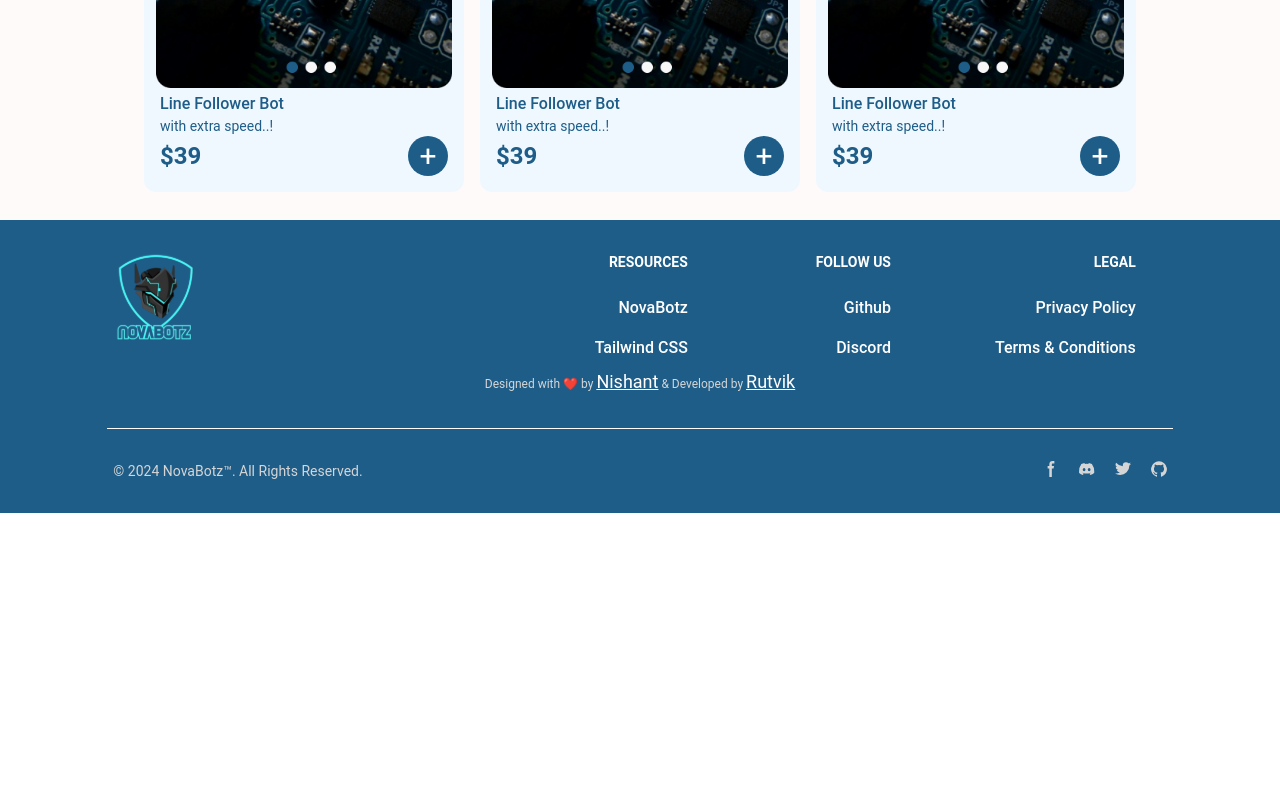
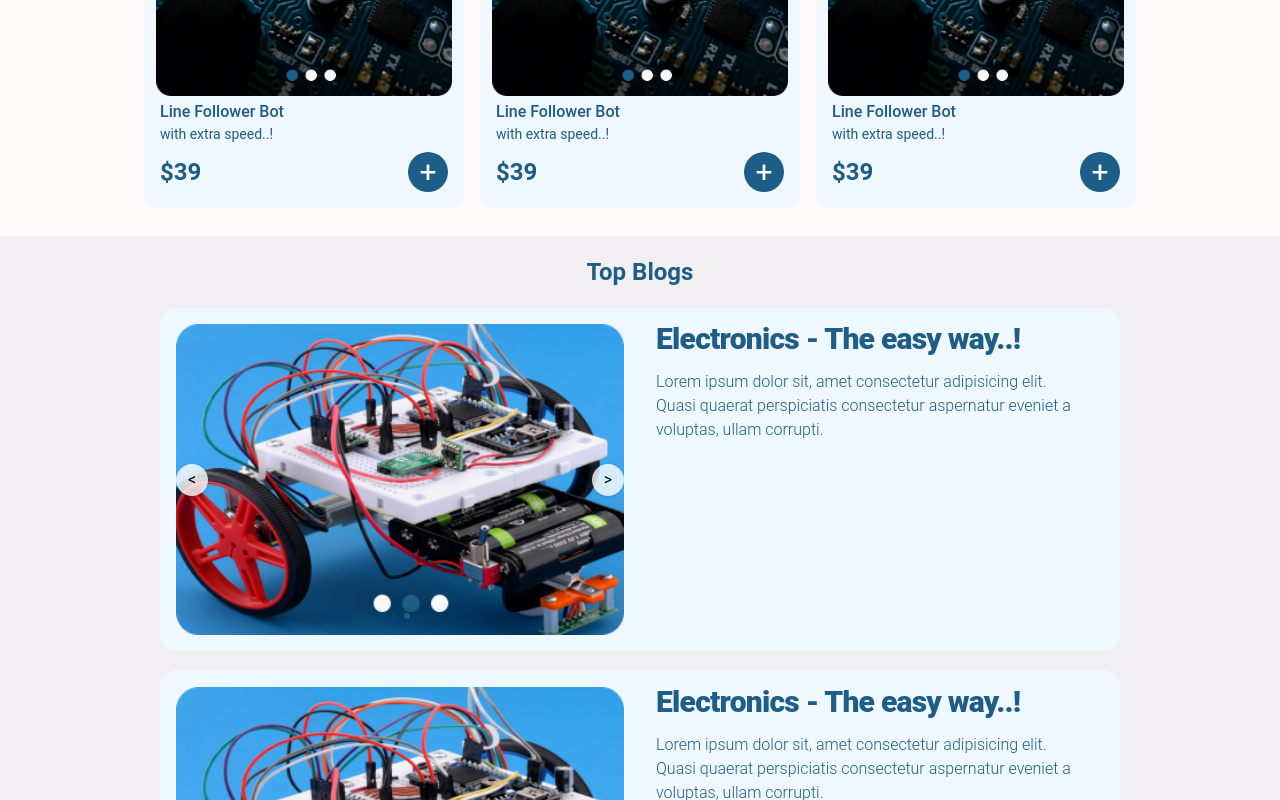
Before and after one commit to Rutvik49/NovaBotz, a React (Vite) app in the folder client/: page / in a window 1280 px wide. Shown: the part 1040-1840 px from the top of the page. Before the commit the page ends 1553 px from the top, so only its background shows below. Built offline with nearby package versions, Linux system fonts and the light colour scheme.

Commit message:
implemented blog section at home page.

```diff
--- a/client/src/components/ItemCard.jsx
+++ b/client/src/components/ItemCard.jsx
@@ -2,7 +2,7 @@ import React from "react";
 
 function ItemCard() {
   return (
-    <div className="bg-aliceBlue rounded-xl sm:w-7/8 my-2 sm:mx-auto">
+    <div className="bg-aliceBlue rounded-xl  sm:w-7/8 my-2 sm:mx-auto">
       <a href="#" className="flex flex-col p-3 justify-center">
         <div className="m-auto">
           <img src="images/item_1.png" className="" alt="" />
@@ -10,10 +10,10 @@ function ItemCard() {
         <div className="p-1">
           <h2 className="font-medium text-mainBlue">Line Follower Bot</h2>
           <p className="text-sm text-mainBlue">with extra speed..!</p>
-          <div className="flex justify-between items-center">
-            <div className="text-2xl font-bold text-mainBlue">$39</div>
-            <div class="w-10 h-10 flex items-center justify-center rounded-full bg-mainBlue p-2 hover:bg-lightBlue hover:text-black">
-              <span className="text-white hover:text-black text-3xl">+</span>
+          <div className="flex justify-between items-center mt-2">
+            <div className="text-2xl font-semibold text-mainBlue">$39</div>
+            <div class="w-8 h-8 sm:w-10 sm:h-10 flex items-center justify-center rounded-full bg-mainBlue p-2 hover:bg-lightBlue hover:text-mainBlue">
+              <span className="text-white text-3xl hover:text-mainBlue">+</span>
             </div>
           </div>
         </div>
--- a/client/src/features/Home/Carousel.jsx
+++ b/client/src/features/Home/Carousel.jsx
@@ -2,7 +2,7 @@ import React, { useState, useEffect } from "react";
 const Carousel = ({
   children: slides,
   autoSlide = false,
-  autoSlideInterval = 3500,
+  autoSlideInterval = 5000,
 }) => {
   const [curr, setCurr] = useState(0);
   const prev = () =>
--- a/client/src/features/Home/index.jsx
+++ b/client/src/features/Home/index.jsx
@@ -1,9 +1,11 @@
 import Carousel from "./Carousel";
 const slides = ["images/b2.svg", "images/b1.svg", "images/b3.svg"];
+const blogs = ["images/blog1.png", "images/blog2.png"];
 import ItemCard from "../../components/ItemCard";
 
 function Home() {
   let a = [1, 2, 3, 4, 5, 6];
+  let b = [1, 2];
   return (
     <div className="flex flex-col justify-center items-center">
       <div className="flex flex-col sm:flex-row-reverse justify-center items-center my-12">
@@ -53,7 +55,42 @@ function Home() {
           ))}
         </div>
       </div>
-      <div></div>
+      <div className="w-full">
+        <div className="flex flex-col justify-center items-center bg-Gainsboro">
+          <div className="my-5">
+            <h1 className="text-2xl text-center text-mainBlue font-semibold ">
+              Top Blogs
+            </h1>
+          </div>
+          {b.map((b) => (
+            <div className="flex justify-center flex-col sm:justify-between sm:flex-row mx-12 mb-5 rounded-2xl bg-aliceBlue w-80 sm:w-3/4">
+              <div className="mx-4 sm:mx-0 flex justify-center sm:justify-start items-center sm:w-1/2">
+                <div className="sm:max-w-lg py-4 sm:p-4">
+                  <Carousel autoSlide={true}>
+                    {[
+                      ...blogs.map((s) => (
+                        <img src={s} className="sm:min-w-full	 sm:min-h-72" />
+                      )),
+                    ]}
+                  </Carousel>
+                </div>
+              </div>
+              <div className="flex flex-col sm:p-4 sm:justify-start justify-center items-center sm:items-start sm:w-1/2">
+                <div className="mb-4 px-4 sm:pr-4 sm:px-0  text-3xl font-extrabold tracking-tight leading-none text-mainBlue sm:text-left text-center">
+                  Electronics - The easy way..!
+                </div>
+                <div>
+                  <p className="mb-4  px-4 sm:pr-4 sm:px-0 font-light text-mainBlue sm:text-left text-center">
+                    Lorem ipsum dolor sit, amet consectetur adipisicing elit.
+                    Quasi quaerat perspiciatis consectetur aspernatur eveniet a
+                    voluptas, ullam corrupti.
+                  </p>
+                </div>
+              </div>
+            </div>
+          ))}
+        </div>
+      </div>
       <div></div>
     </div>
   );
--- a/client/tailwind.config.js
+++ b/client/tailwind.config.js
@@ -11,6 +11,10 @@ export default {
       btnText: "#333333",
       bottomWhite: "#d5d5d5",
       black: "#000",
+      Antiflesh: "#fafafa",
+      Gainsboro: "#f1eff2",
+      Offwhite: "#fbfbfb",
+      lavory: "#fffff0",
       primary: {
         50: "#eff6ff",
         100: "#dbeafe",
```
Also changed, not shown: client/public/images/blog1.png (added), client/public/images/blog2.png (added).
